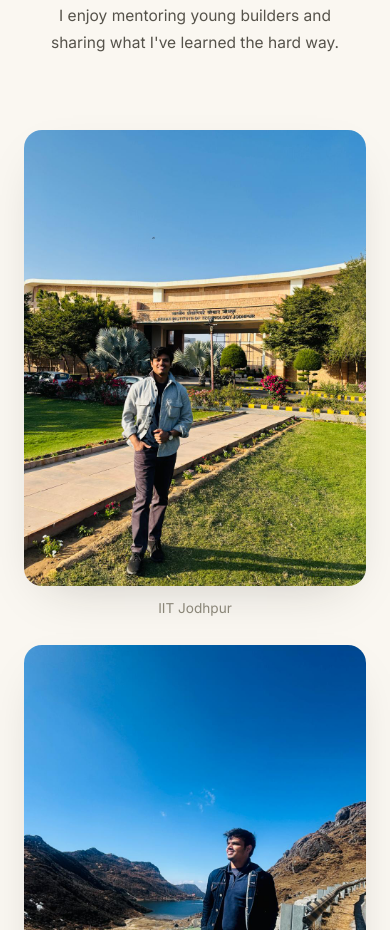
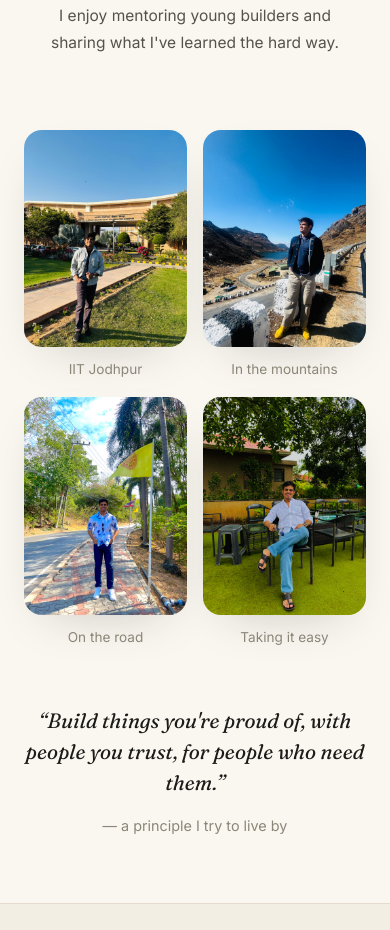
Before and after one commit to gulshanyadav01/gulshanyadav01.github.io, a plain HTML site: page index.html in a window 390 px wide. Shown: the part 5341-6271 px from the top of the page. Drawn offline with Linux system fonts and the light colour scheme.

Commit message:
Add garden photo to Beyond Work strip (4 photos, 2x2 on mobile)
Co-Authored-By: Claude Fable 5 <noreply@anthropic.com>

```diff
--- a/css/style.css
+++ b/css/style.css
@@ -451,7 +451,7 @@ h2 {
 
 .photo-strip {
   display: grid;
-  grid-template-columns: repeat(3, 1fr);
+  grid-template-columns: repeat(4, 1fr);
   gap: 1.2rem;
   margin-top: 3rem;
 }
@@ -469,7 +469,7 @@ h2 {
   transition: transform 0.4s var(--ease);
 }
 
-.photo-strip figure:nth-child(2) { transform: translateY(1.4rem); }
+.photo-strip figure:nth-child(even) { transform: translateY(1.4rem); }
 
 .photo-strip img:hover { transform: scale(1.025); }
 
@@ -587,8 +587,8 @@ h2 {
   .ventures-grid,
   .beyond-grid { grid-template-columns: 1fr; }
 
-  .photo-strip { grid-template-columns: 1fr; gap: 1.6rem; }
-  .photo-strip figure:nth-child(2) { transform: none; }
+  .photo-strip { grid-template-columns: repeat(2, 1fr); gap: 1rem; }
+  .photo-strip figure:nth-child(even) { transform: none; }
 }
 
 @media (max-width: 720px) {
--- a/index.html
+++ b/index.html
@@ -219,6 +219,10 @@
             <img src="assets/travel.jpg" alt="Gulshan travelling" loading="lazy" />
             <figcaption>On the road</figcaption>
           </figure>
+          <figure>
+            <img src="assets/photo-garden.jpg" alt="Gulshan relaxing at a garden café" loading="lazy" />
+            <figcaption>Taking it easy</figcaption>
+          </figure>
         </div>
         <blockquote class="quote reveal">
           <p>“Build things you're proud of, with people you trust, for people who need them.”</p>
```
Also changed, not shown: 2 other files.
